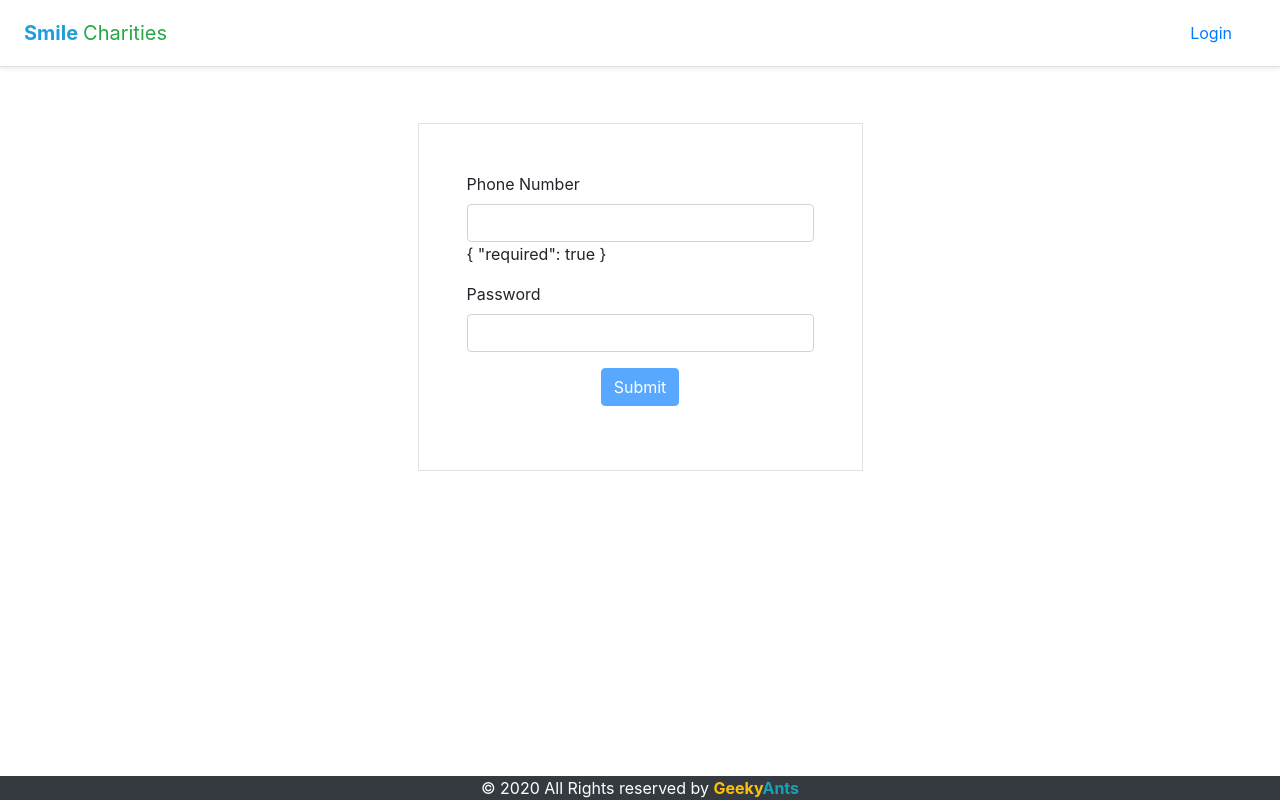
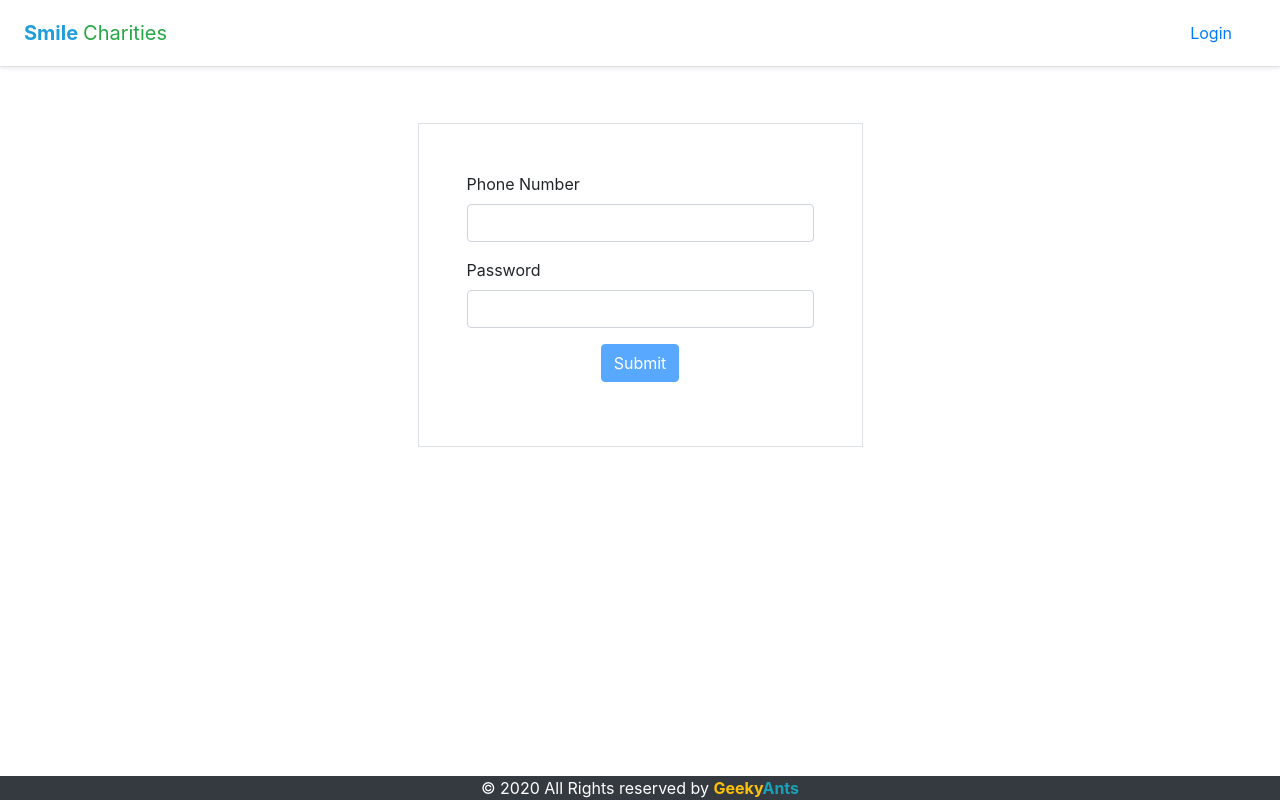
Before and after one commit to rabeek321/donate-usecase, an Angular app: page /admin in a window 1280 px wide. Built offline with nearby package versions, Linux system fonts and the light colour scheme; what primeng would draw is missing.

Commit message:
removed console message

```diff
--- a/src/app/components/admin/login/login.component.html
+++ b/src/app/components/admin/login/login.component.html
@@ -32,7 +32,7 @@
                 <input type="email" formControlName="mobileNumber"
                     [ngClass]="{'is-invalid': loginForm?.controls?.mobileNumber?.touched && loginForm?.controls?.mobileNumber?.invalid}"
                     class="form-control" id="exampleInputEmail1" aria-describedby="emailHelp">
-               {{loginForm?.controls?.mobileNumber?.errors | json}}
+
                     <div class="invalid-feedback">
                     <span *ngIf="loginForm?.controls?.mobileNumber?.errors?.required">Please
                         enter Phone Number.</span>
```
